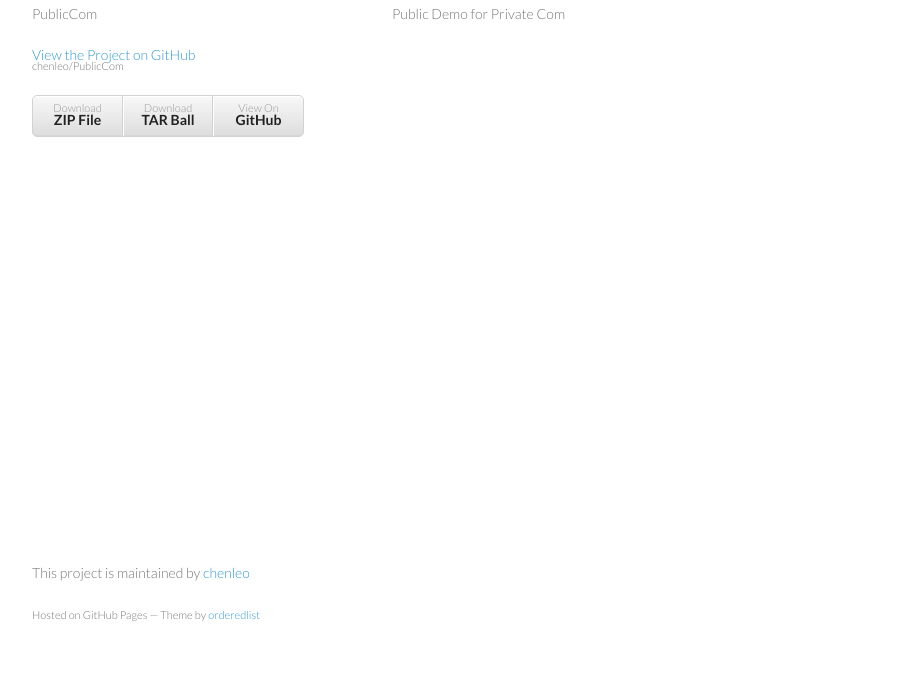
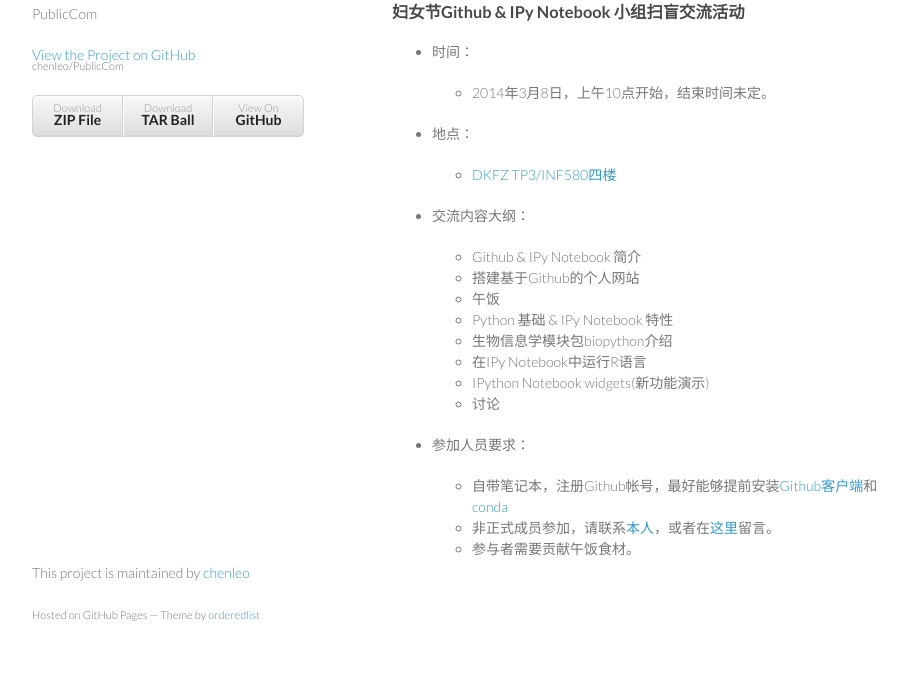
Before and after one commit to chenleo/PublicCom, a plain HTML site: page index.html in a window 1280 px wide. Shown: the part 106-800 px from the top of the page, without its empty margins (178-1085 px from the left). Drawn offline with Linux system fonts and the light colour scheme.

Commit message:
Create gh-pages branch via GitHub

```diff
--- a/index.html
+++ b/index.html
@@ -29,9 +29,51 @@
       </header>
       <section>
         <h1>
-<a name="github%E5%90%88%E4%BD%9C%E5%BC%80%E6%94%BE%E9%A1%B5%E9%9D%A2" class="anchor" href="#github%E5%90%88%E4%BD%9C%E5%BC%80%E6%94%BE%E9%A1%B5%E9%9D%A2"><span class="octicon octicon-link"></span></a>Github合作开放页面</h1>
+<a name="publiccom" class="anchor" href="#publiccom"><span class="octicon octicon-link"></span></a>PublicCom</h1>
 
-<p>Public Demo for Private Com</p>
+<h3>
+<a name="%E5%A6%87%E5%A5%B3%E8%8A%82github--ipy-notebook-%E5%B0%8F%E7%BB%84%E6%89%AB%E7%9B%B2%E4%BA%A4%E6%B5%81%E6%B4%BB%E5%8A%A8" class="anchor" href="#%E5%A6%87%E5%A5%B3%E8%8A%82github--ipy-notebook-%E5%B0%8F%E7%BB%84%E6%89%AB%E7%9B%B2%E4%BA%A4%E6%B5%81%E6%B4%BB%E5%8A%A8"><span class="octicon octicon-link"></span></a>妇女节Github &amp; IPy Notebook 小组扫盲交流活动</h3>
+
+<ul>
+<li>
+<p>时间：</p>
+
+<ul>
+<li>2014年3月8日，上午10点开始，结束时间未定。</li>
+</ul>
+</li>
+<li>
+<p>地点：</p>
+
+<ul>
+<li><a href="https://www.google.de/maps/dir/49.419492,8.6761636/49.4216603,8.6755915/@49.4209228,8.6751658,17z/data=!4m4!4m3!1m0!1m0!3e2">DKFZ TP3/INF580四楼</a></li>
+</ul>
+</li>
+<li>
+<p>交流内容大纲：</p>
+
+<ul>
+<li>Github &amp; IPy Notebook 简介</li>
+<li>搭建基于Github的个人网站</li>
+<li>午饭</li>
+<li>Python 基础 &amp; IPy Notebook 特性</li>
+<li>生物信息学模块包biopython介绍</li>
+<li>在IPy Notebook中运行R语言</li>
+<li>IPython Notebook widgets(新功能演示)</li>
+<li>讨论</li>
+</ul>
+</li>
+<li>
+<p>参加人员要求：</p>
+
+<ul>
+<li>自带笔记本，注册Github帐号，最好能够提前安装<a href="https://help.github.com/articles/set-up-git">Github客户端</a>和<a href="https://store.continuum.io/cshop/anaconda/">conda</a>
+</li>
+<li>非正式成员参加，请联系<a href="https://github.com/chenleo">本人</a>，或者在<a href="https://github.com/chenleo/PublicCom/issues">这里</a>留言。</li>
+<li>参与者需要贡献午饭食材。</li>
+</ul>
+</li>
+</ul>
       </section>
       <footer>
         <p>This project is maintained by <a href="https://github.com/chenleo">chenleo</a></p>
--- a/params.json
+++ b/params.json
@@ -1 +1 @@
-{"name":"Private Com in Public","tagline":"PublicCom","body":"Github合作开放页面\r\n=========\r\n\r\nPublic Demo for Private Com\r\n","google":"","note":"Don't delete this file! It's used internally to help with page regeneration."}
+{"name":"Private Com in Public","tagline":"PublicCom","body":"PublicCom\r\n=========\r\n\r\n### 妇女节Github & IPy Notebook 小组扫盲交流活动\r\n\r\n- 时间：\r\n    - 2014年3月8日，上午10点开始，结束时间未定。\r\n\r\n- 地点：\r\n    - [DKFZ TP3/INF580四楼](https://www.google.de/maps/dir/49.419492,8.6761636/49.4216603,8.6755915/@49.4209228,8.6751658,17z/data=!4m4!4m3!1m0!1m0!3e2)\r\n\r\n- 交流内容大纲：\r\n    - Github & IPy Notebook 简介\r\n    - 搭建基于Github的个人网站\r\n    - 午饭\r\n    - Python 基础 & IPy Notebook 特性\r\n    - 生物信息学模块包biopython介绍\r\n    - 在IPy Notebook中运行R语言\r\n    - IPython Notebook widgets(新功能演示)\r\n    - 讨论\r\n\r\n- 参加人员要求：\r\n    - 自带笔记本，注册Github帐号，最好能够提前安装[Github客户端](https://help.github.com/articles/set-up-git)和[conda](https://store.continuum.io/cshop/anaconda/)\r\n    - 非正式成员参加，请联系[本人](https://github.com/chenleo)，或者在[这里](https://github.com/chenleo/PublicCom/issues)留言。\r\n    - 参与者需要贡献午饭食材。\r\n","google":"","note":"Don't delete this file! It's used internally to help with page regeneration."}
```
